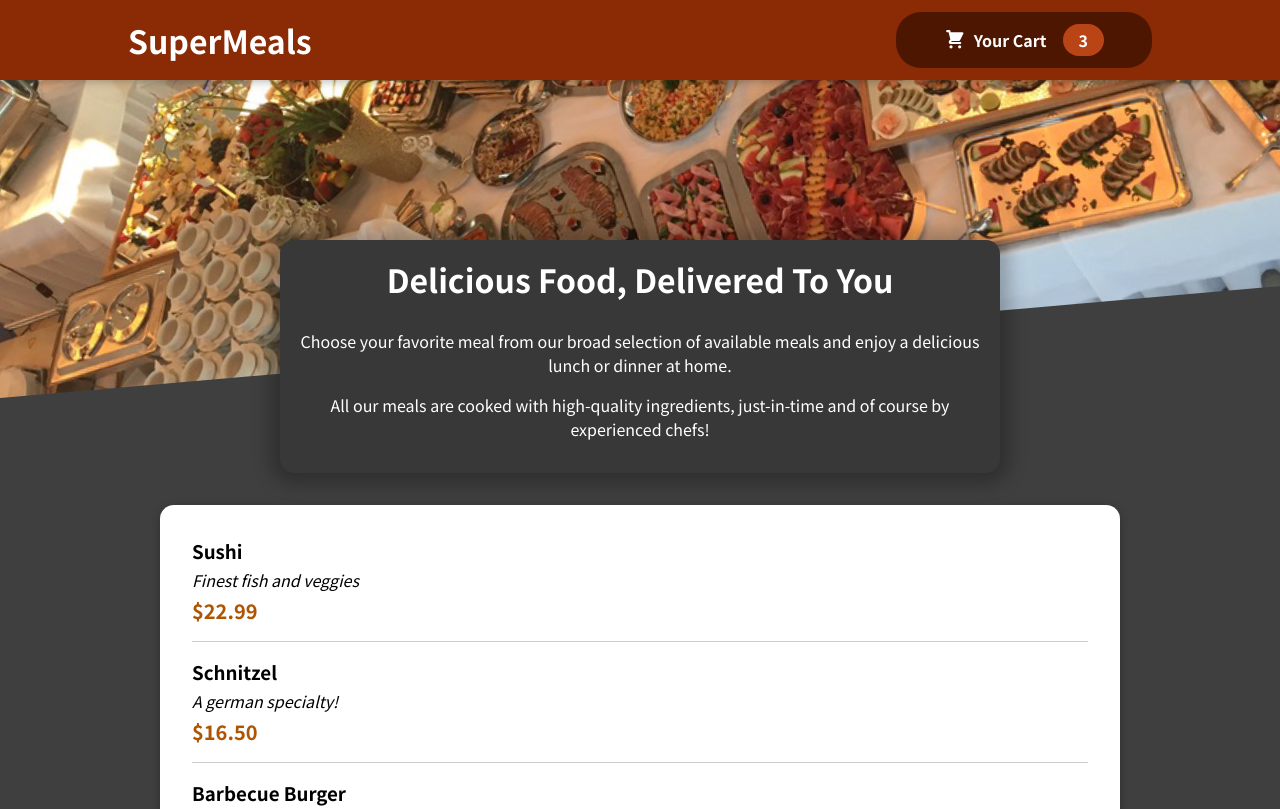
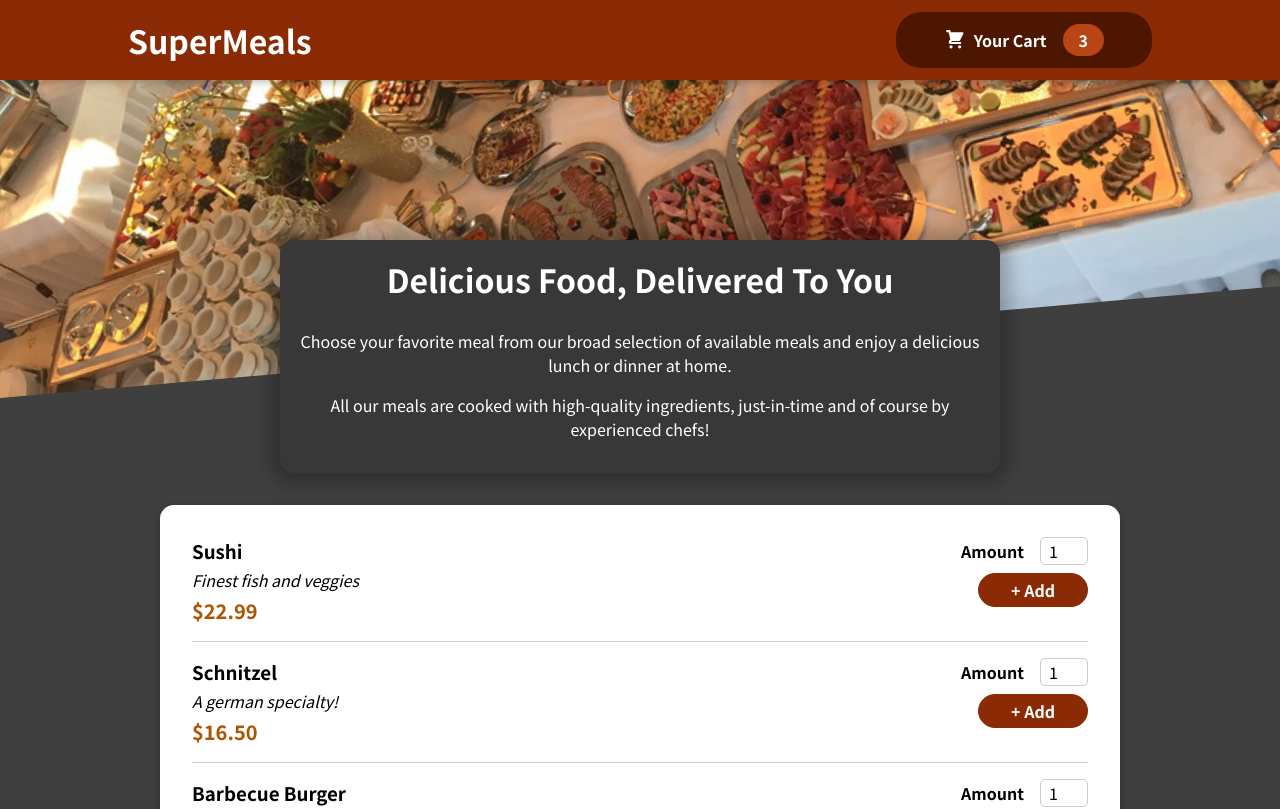
Before and after one commit to NataliaBezhenar/foodOrdering, a JavaScript app: page / in a window 1280 px wide. Shown: the top 809 px of the page. Built offline with nearby package versions, Linux system fonts and the light colour scheme.

Commit message:
MealItem added

```diff
--- a/src/components/Meals/Meals/MealItem/MealItem.js
+++ b/src/components/Meals/Meals/MealItem/MealItem.js
@@ -1,4 +1,5 @@
 import styles from "./MealItem.module.css";
+import MealItemForm from "./MealItemForm";
 
 const MealItem = (props) => {
   const price = `$${props.price.toFixed(2)}`;
@@ -10,7 +11,7 @@
         <div className={styles.price}>{price}</div>
       </div>
       <div>
-        <form action=""></form>
+        <MealItemForm />
       </div>
     </li>
   );
--- a/src/components/Meals/Meals/MealItem/MealItemForm.js
+++ b/src/components/Meals/Meals/MealItem/MealItemForm.js
@@ -0,0 +1,23 @@
+import styles from "./MealItemForm.module.css";
+import Input from "../../../UI/Input";
+
+const MealItemForm = (props) => {
+  return (
+    <form className={styles.form}>
+      <Input
+        label="Amount"
+        input={{
+          id: "amount",
+          type: "number",
+          min: "1",
+          max: "5",
+          step: "1",
+          defaultValue: "1",
+        }}
+      />
+      <button>+ Add</button>
+    </form>
+  );
+};
+
+export default MealItemForm;
--- /dev/null
+++ b/src/components/Meals/Meals/MealItem/MealItemForm.module.css
@@ -0,0 +1,20 @@
+.form {
+  text-align: right;
+}
+
+.form button {
+  font: inherit;
+  cursor: pointer;
+  background-color: #8a2b06;
+  border: 1px solid #8a2b06;
+  color: white;
+  padding: 0.25rem 2rem;
+  border-radius: 20px;
+  font-weight: bold;
+}
+
+.form button:hover,
+.form button:active {
+  background-color: #641e03;
+  border-color: #641e03;
+}
--- /dev/null
+++ b/src/components/UI/Input.js
@@ -0,0 +1,12 @@
+import styles from "./Input.module.css";
+
+const Input = (props) => {
+  return (
+    <div className={styles.input}>
+      <label htmlFor={props.input.id}>{props.label}</label>
+      <input id={props.input.id} {...props.input} />
+    </div>
+  );
+};
+
+export default Input;
--- /dev/null
+++ b/src/components/UI/Input.module.css
@@ -0,0 +1,18 @@
+.input {
+  display: flex;
+  align-items: center;
+  margin-bottom: 0.5rem;
+}
+
+.input label {
+  font-weight: bold;
+  margin-right: 1rem;
+}
+
+.input input {
+  width: 3rem;
+  border-radius: 5px;
+  border: 1px solid #ccc;
+  font: inherit;
+  padding-left: 0.5rem;
+}
```
